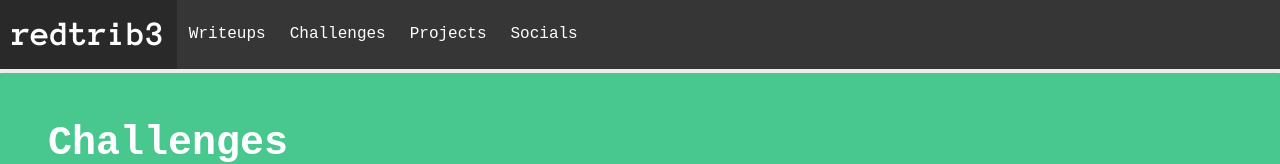
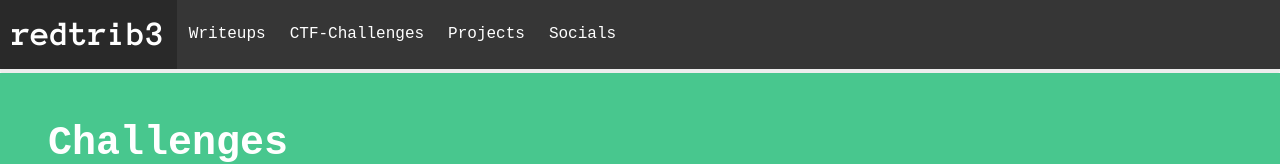
Before and after one commit to redtrib3/challenges, a plain HTML site: page index.html in a window 1280 px wide. Shown: the top 164 px of the page. Drawn offline with nearby package versions, Linux system fonts and the light colour scheme.

Commit message:
change: challenge to ctf-challenges in navbar

```diff
--- a/index.html
+++ b/index.html
@@ -42,7 +42,7 @@
 	<div id="links_Nav" class="navbar-menu" >
 		<div class="navbar-start">
 			<a href="//redtrib3.me/static/overview.html" class="navbar-item linkitem"> Writeups </a>
-			<a href="/" class="navbar-item linkitem"> Challenges </a>
+			<a href="/" class="navbar-item linkitem"> CTF-Challenges </a>
 			<a href="//redtrib3.me/projects.html" class="navbar-item linkitem"> Projects </a>
 			<a href="//redtrib3.me/static/socials.html" class="navbar-item linkitem"> Socials </a>
 		</div>
@@ -64,6 +64,7 @@
 		<p class="subtitle">
             A collection of CTF/coding challenges created by me.
 		</p>
+
 	</div>
 	<div class="tabs is-boxed is-centered type-Class" >
       <ul>
```
